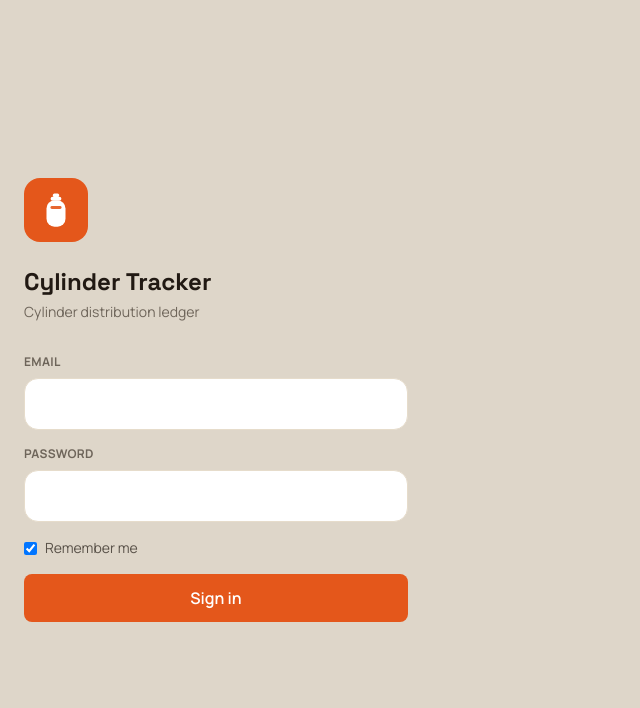
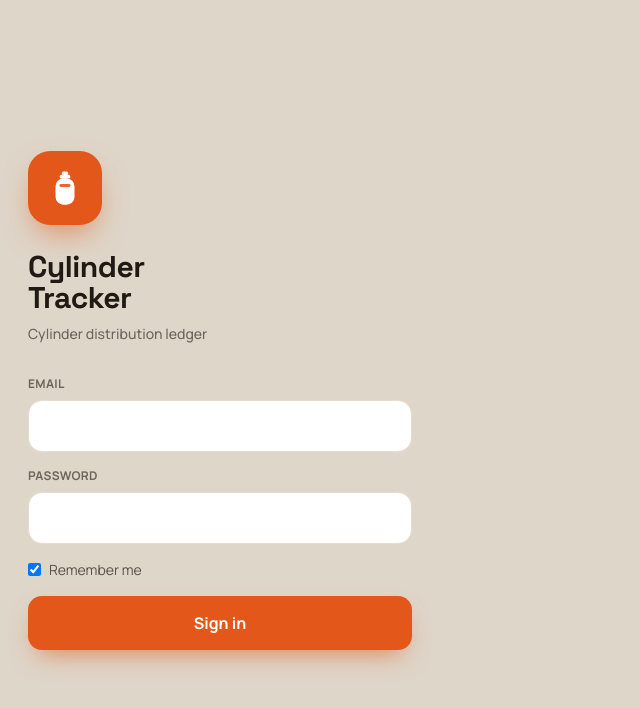
Before and after one commit to YelkuriRaghavendra/gas-ledger, a React (Vite) app: page /login in a window 1280 px wide. Shown: the top 708 px of the page, without its empty margins (0-640 px from the left). Built offline with nearby package versions, Linux system fonts and the light colour scheme; no server answers; the database is empty.

Commit message:
fix: split business name onto two lines and match exact prototype measurements

```diff
--- a/src/pages/Login.tsx
+++ b/src/pages/Login.tsx
@@ -26,13 +26,26 @@ export function Login() {
     if (error) setError(error)
   }
 
+  const businessName = settings?.business_name || 'Cylinder Tracker'
+  const nameWords = businessName.trim().split(/\s+/)
+  const nameLine1 = nameWords.length > 1 ? nameWords.slice(0, -1).join(' ') : nameWords[0]
+  const nameLine2 = nameWords.length > 1 ? nameWords[nameWords.length - 1] : null
+
   return (
-    <div className="flex min-h-screen flex-col items-start justify-center px-6">
-      <div className="mb-6 flex h-16 w-16 items-center justify-center rounded-2xl bg-accent">
+    <div className="flex min-h-screen flex-col items-start justify-center px-7">
+      <div className="mb-[26px] flex h-[74px] w-[74px] items-center justify-center rounded-[22px] bg-accent shadow-[0_14px_30px_-8px_rgba(228,87,27,0.6)]">
         <CylinderIcon size={38} />
       </div>
-      <h1 className="mb-1 text-2xl font-bold text-ink">{settings?.business_name || 'Cylinder Tracker'}</h1>
-      <p className="mb-8 text-sm text-muted">Cylinder distribution ledger</p>
+      <h1 className="font-display text-[30px] font-bold leading-[1.05] tracking-[-0.5px] text-ink">
+        {nameLine1}
+        {nameLine2 && (
+          <>
+            <br />
+            {nameLine2}
+          </>
+        )}
+      </h1>
+      <p className="mb-8 mt-[10px] text-sm font-medium text-muted">Cylinder distribution ledger</p>
       <form onSubmit={handleSubmit} className="w-full max-w-sm space-y-4">
         <div>
           <p className="mb-2 text-xs font-bold uppercase tracking-wide text-muted">Email</p>
@@ -62,7 +75,7 @@ export function Login() {
         <button
           type="submit"
           disabled={submitting}
-          className="w-full rounded-lg bg-accent py-3 font-semibold text-white disabled:opacity-50"
+          className="h-[54px] w-full rounded-[14px] bg-accent font-bold text-white shadow-[0_12px_26px_-10px_rgba(228,87,27,0.7)] disabled:opacity-50"
         >
           {submitting ? 'Signing in…' : 'Sign in'}
         </button>
```
